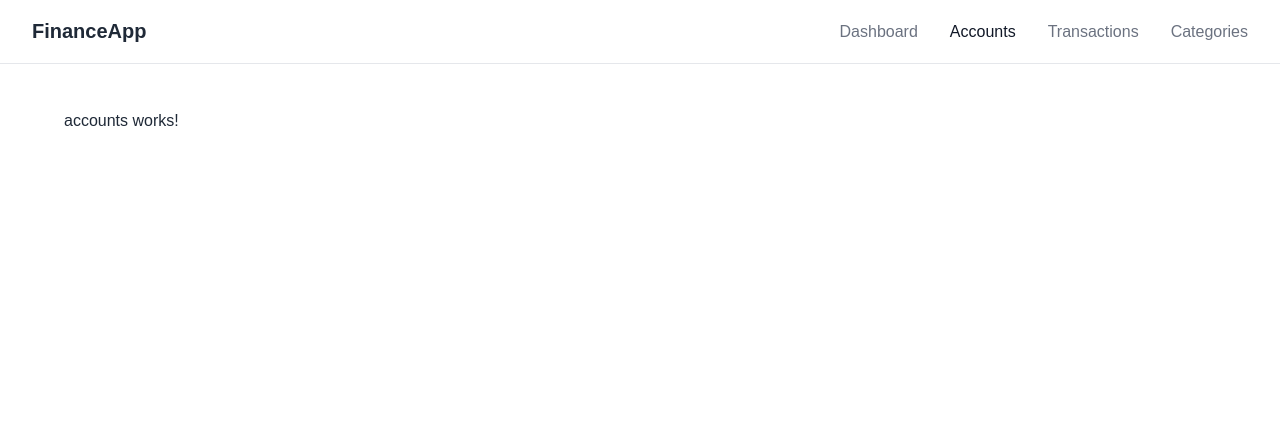
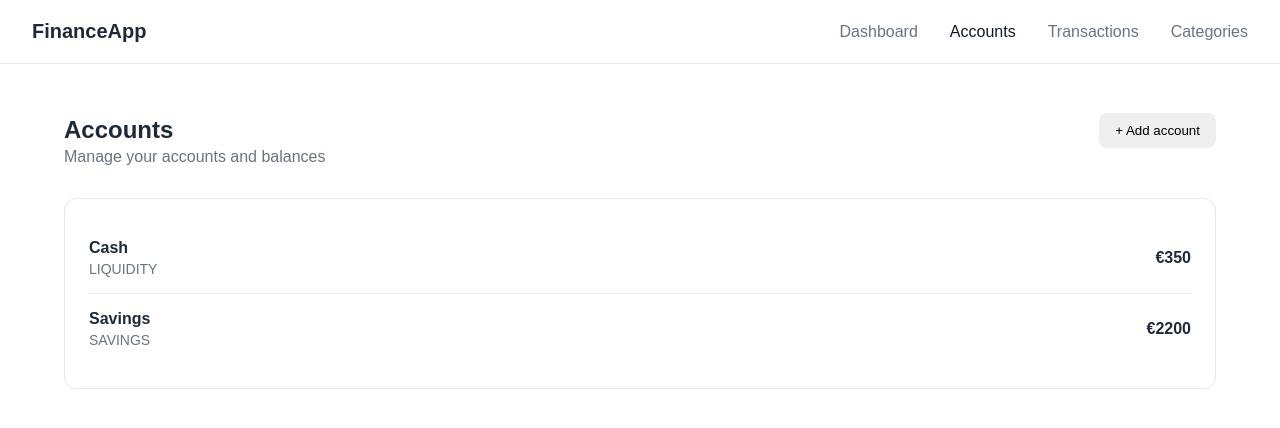
Before and after one commit to panos1924T/personal-finance-application-frontend, an Angular app: page /accounts in a window 1280 px wide. Shown: the top 428 px of the page. Built offline with nearby package versions, Linux system fonts and the light colour scheme.

Commit message:
feat: add accounts model and API service

```diff
--- a/src/app/app.config.ts
+++ b/src/app/app.config.ts
@@ -1,11 +1,12 @@
 import { ApplicationConfig, provideBrowserGlobalErrorListeners } from '@angular/core';
 import { provideRouter } from '@angular/router';
-
+import { provideHttpClient } from '@angular/common/http';
 import { routes } from './app.routes';
 
 export const appConfig: ApplicationConfig = {
   providers: [
     provideBrowserGlobalErrorListeners(),
-    provideRouter(routes)
+    provideRouter(routes),
+    provideHttpClient()
   ]
 };
--- /dev/null
+++ b/src/app/core/services/account.ts
@@ -0,0 +1,22 @@
+import { Injectable } from '@angular/core';
+import { HttpClient } from '@angular/common/http';
+import { Observable } from 'rxjs';
+import { Account } from '../../models/account';
+
+interface AccountPage {
+  content: Account[];
+}
+
+@Injectable({
+  providedIn: 'root'
+})
+export class AccountService {
+
+  private readonly apiUrl = 'http://localhost:8080/api/v1/accounts';
+
+  constructor(private http: HttpClient) {}
+
+  getAccounts(): Observable<AccountPage> {
+    return this.http.get<AccountPage>(this.apiUrl);
+  }
+}
--- a/src/app/features/accounts/accounts.css
+++ b/src/app/features/accounts/accounts.css
@@ -0,0 +1,51 @@
+.page-header {
+  display: flex;
+  justify-content: space-between;
+  align-items: center;
+  margin-bottom: 32px;
+}
+
+.page-header h1 {
+  margin-bottom: 4px;
+}
+
+.page-header p {
+  margin: 0;
+  color: #6b7280;
+}
+
+.page-header button {
+  padding: 10px 16px;
+  border: 0;
+  border-radius: 8px;
+  cursor: pointer;
+}
+
+.accounts-list {
+  border: 1px solid #e5e7eb;
+  border-radius: 12px;
+  padding: 24px;
+}
+
+.account {
+  display: flex;
+  justify-content: space-between;
+  align-items: center;
+  padding: 16px 0;
+  border-bottom: 1px solid #e5e7eb;
+}
+
+.account:last-child {
+  border-bottom: none;
+}
+
+.account div {
+  display: flex;
+  flex-direction: column;
+  gap: 4px;
+}
+
+.account span {
+  color: #6b7280;
+  font-size: 14px;
+}
--- a/src/app/features/accounts/accounts.html
+++ b/src/app/features/accounts/accounts.html
@@ -1 +1,23 @@
-<p>accounts works!</p>
+<section class="accounts-page">
+  <header class="page-header">
+    <div>
+      <h1>Accounts</h1>
+      <p>Manage your accounts and balances</p>
+    </div>
+
+    <button type="button">+ Add account</button>
+  </header>
+
+  <section class="accounts-list">
+        @for (account of accounts; track account.uuid) {
+            <article class="account">
+            <div>
+                <strong>{{ account.name }}</strong>
+                <span>{{ account.accountType }}</span>
+            </div>
+
+            <strong>€{{ account.balance }}</strong>
+            </article>
+        }
+    </section>
+</section>
--- a/src/app/features/accounts/accounts.ts
+++ b/src/app/features/accounts/accounts.ts
@@ -1,4 +1,5 @@
 import { Component } from '@angular/core';
+import { Account } from '../../models/account';
 
 @Component({
   selector: 'app-accounts',
@@ -6,4 +7,22 @@ import { Component } from '@angular/core';
   templateUrl: './accounts.html',
   styleUrl: './accounts.css',
 })
-export class Accounts {}
+export class Accounts {
+
+  accounts: Account[] = [
+    {
+      uuid: '1',
+      name: 'Cash',
+      accountType: 'LIQUIDITY',
+      balance: 350,
+      createdAt: '2026-09-25'
+    },
+    {
+      uuid: '2',
+      name: 'Savings',
+      accountType: 'SAVINGS',
+      balance: 2200,
+      createdAt: '2026-09-25'
+    }
+  ];
+}
--- /dev/null
+++ b/src/app/models/account.ts
@@ -0,0 +1,7 @@
+export interface Account {
+  uuid: string;
+  name: string;
+  accountType: 'LIQUIDITY' | 'SAVINGS' | 'INVESTMENT' | 'CREDIT';
+  balance: number;
+  createdAt: string;
+}
```
Also changed, not shown: 1 other file (tests, documents, lock files or other folders).
